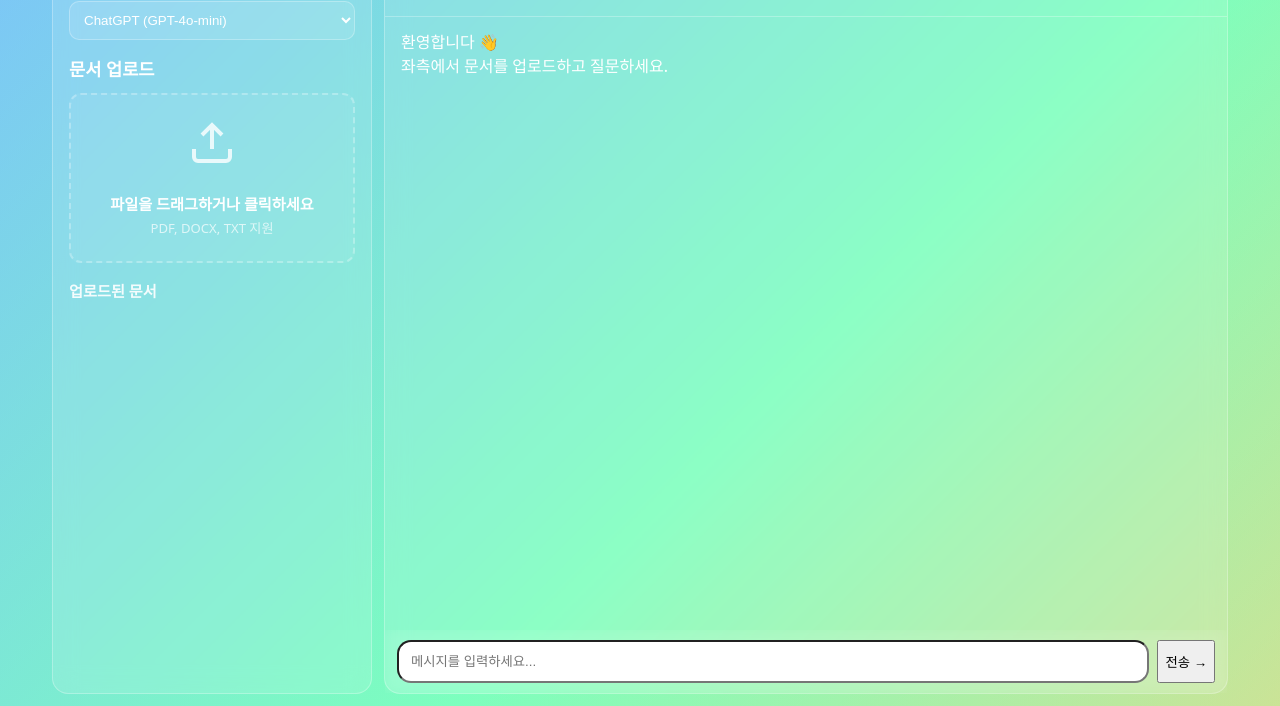
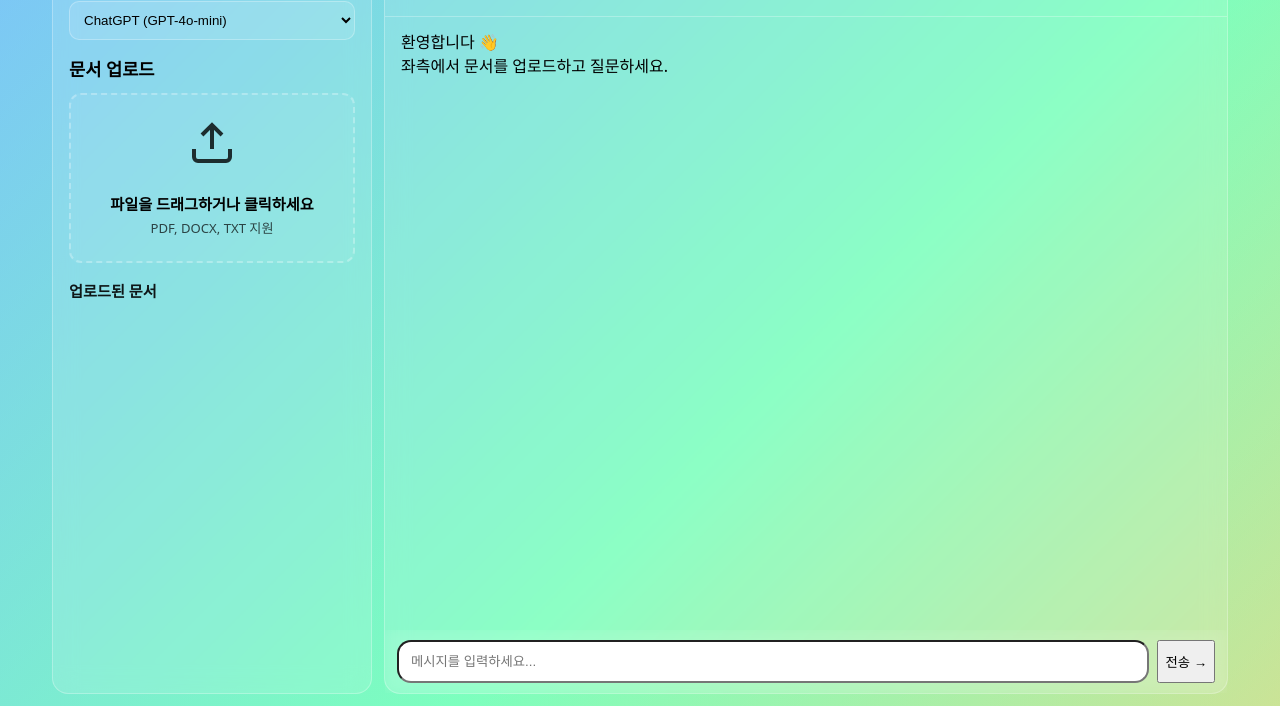
Before and after one commit to Won-ahamada/AI_ChatBot_4th, a website: page public/index.html in a window 1280 px wide. Shown: the part 94-800 px from the top of the page. Drawn offline with Linux system fonts and the light colour scheme; no server answers.

Commit message:
Change text color from white to black in CSS

```diff
--- a/public/assets/css/style.css
+++ b/public/assets/css/style.css
@@ -6,7 +6,7 @@
   --glass: rgba(255,255,255,.12);
   --glass-strong: rgba(255,255,255,.95);
   --border: rgba(255,255,255,.28);
-  --text: #222;
+  --text: #000;
   --success: #10b981;
   --danger: #ef4444;
 }
@@ -60,7 +60,7 @@ body {
   backdrop-filter: blur(12px);
   border-radius: 16px;
   padding: 16px;
-  color: #fff;
+  color: #000;
   overflow: auto;
   border: 1px solid var(--border);
 }
@@ -84,7 +84,7 @@ body {
   border-radius: 10px;
   border: 1px solid var(--border);
   background: rgba(255,255,255,.1);
-  color: #fff;
+  color: #000;
   outline: none;
   cursor: pointer;
 }
@@ -175,7 +175,7 @@ body {
 .file-remove {
   background: rgba(239,68,68,.3);
   border: 1px solid rgba(239,68,68,.5);
-  color: #fff;
+  color: #000;
   border-radius: 6px;
   padding: 4px 8px;
   font-size: .75rem;
@@ -194,7 +194,7 @@ body {
   background: var(--glass);
   backdrop-filter: blur(12px);
   border-radius: 16px;
-  color: #fff;
+  color: #000;
   border: 1px solid var(--border);
 }
 
```
